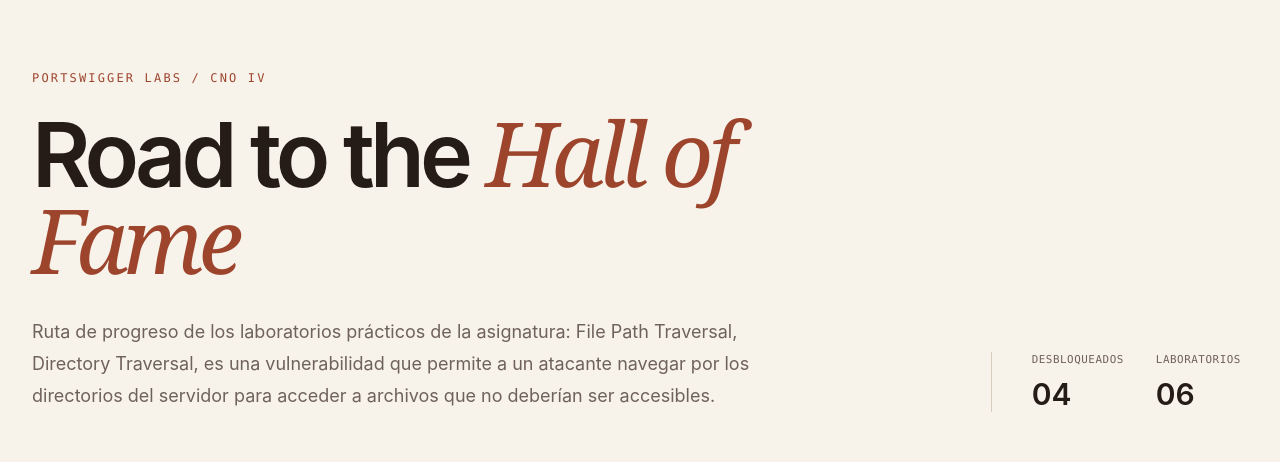
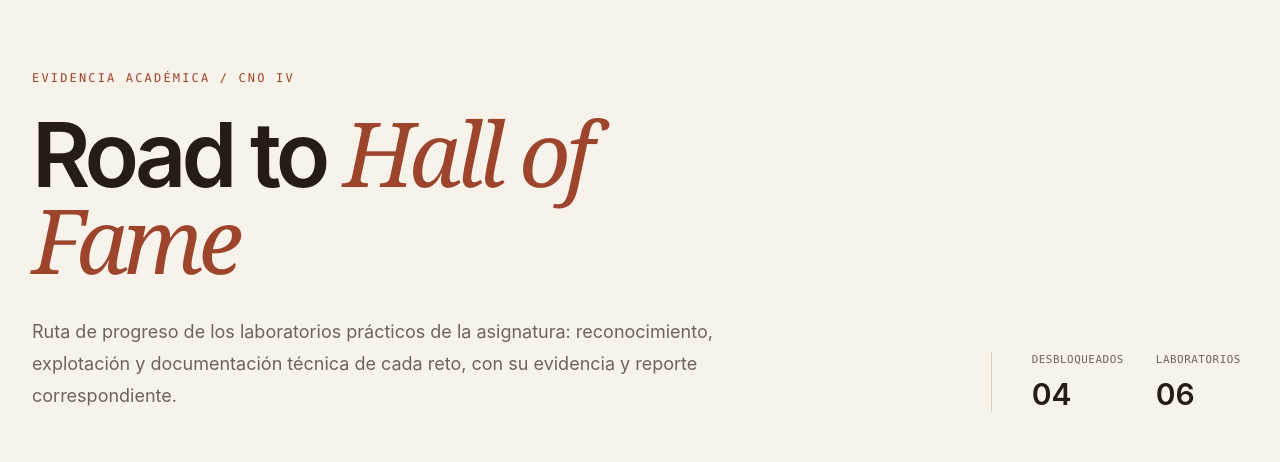
Before and after one commit to Friedamariao/fri-ortiz-portfolio, a React (Vite) app: page /#/road-to-hall-of-fame in a window 1280 px wide. Shown: the part 153-615 px from the top of the page. Built offline with nearby package versions, Linux system fonts and the light colour scheme; no server answers.

Commit message:
🐛 fix: restore missing default export in RoadToHallOfFame page
The page component's export default was accidentally dropped during
a manual edit, crashing both the dev server and the production build
with a MISSING_EXPORT error.

```diff
--- a/src/pages/RoadToHallOfFame.jsx
+++ b/src/pages/RoadToHallOfFame.jsx
@@ -12,21 +12,23 @@ function RoadToHallOfFame() {
         <div className="grid gap-12 md:grid-cols-[1fr_auto] md:items-end">
           <div className="max-w-3xl">
             <p className="font-mono text-xs tracking-[0.18em] text-accent uppercase">
-                            PortSwigger Labs / CNO IV
+              Evidencia académica / CNO IV
             </p>
 
             <h1
               id="hall-of-fame-title"
               className="mt-6 text-[clamp(3rem,7vw,6rem)] leading-[0.95] font-semibold tracking-[-0.055em]"
             >
-                            Road to the {" "}
+              Road to{" "}
               <span className="font-serif font-normal italic text-accent">
                 Hall of Fame
               </span>
             </h1>
 
             <p className="mt-8 text-lg leading-8 text-muted">
-                            Ruta de progreso de los laboratorios prácticos de la asignatura: File Path Traversal, Directory Traversal, es una vulnerabilidad que permite a un atacante navegar por los directorios del servidor para acceder a archivos que no deberían ser accesibles.
+              Ruta de progreso de los laboratorios prácticos de la asignatura:
+              reconocimiento, explotación y documentación técnica de cada
+              reto, con su evidencia y reporte correspondiente.
             </p>
           </div>
 
```
Lines whose indentation alone changed are shown as unchanged.
